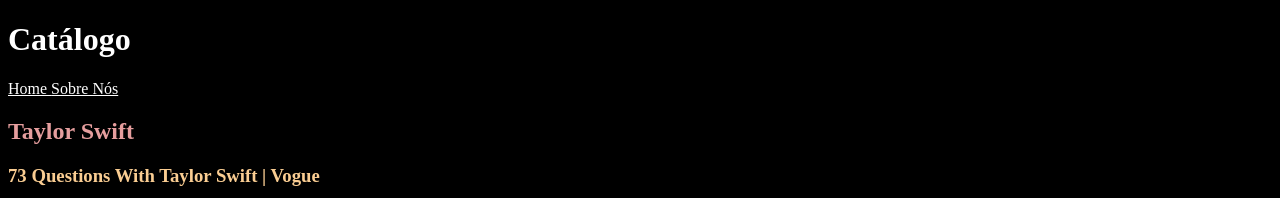
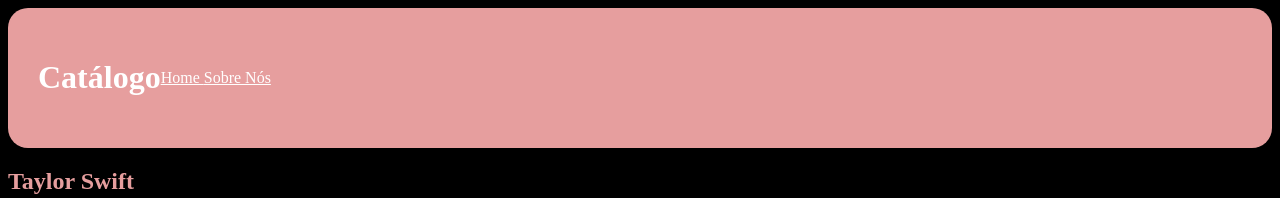
Before and after one commit to eduardakaiser/1P-1E, a plain HTML site: page index.html in a window 1280 px wide. Shown: the top 198 px of the page. Drawn offline with Linux system fonts and the light colour scheme.

Commit message:
Add files via upload

```diff
--- /dev/null
+++ b/inicio.css
@@ -0,0 +1,18 @@
+body{
+    background-color: rgb(2, 0, 104);
+}
+h1{
+    font-family: 'Times New Roman', Times, serif;
+
+    text-align: center;
+}
+.botao{
+    text-align: center;
+}
+button{
+    background-color: rgb(0, 0, 0);
+    border-radius: 20px;
+    color: aliceblue;
+    border-width: 0px;
+    width: 300px;
+}
--- a/style.css
+++ b/style.css
@@ -10,8 +10,13 @@
 }
 
 header {
-    background-color: rgb(160, 158, 158)(94, 89, 89);
+    background-color: rgb(230, 158, 158);
     color: white;
+    margin: 0px;
+    padding: 30px;
+    border-radius: 20px;
+    display: flex;
+    align-items: center;
 }
 
 a{
```
Also changed, not shown: index.html (+1 -1 lines), inicio.html (added, +17 -0 lines).
